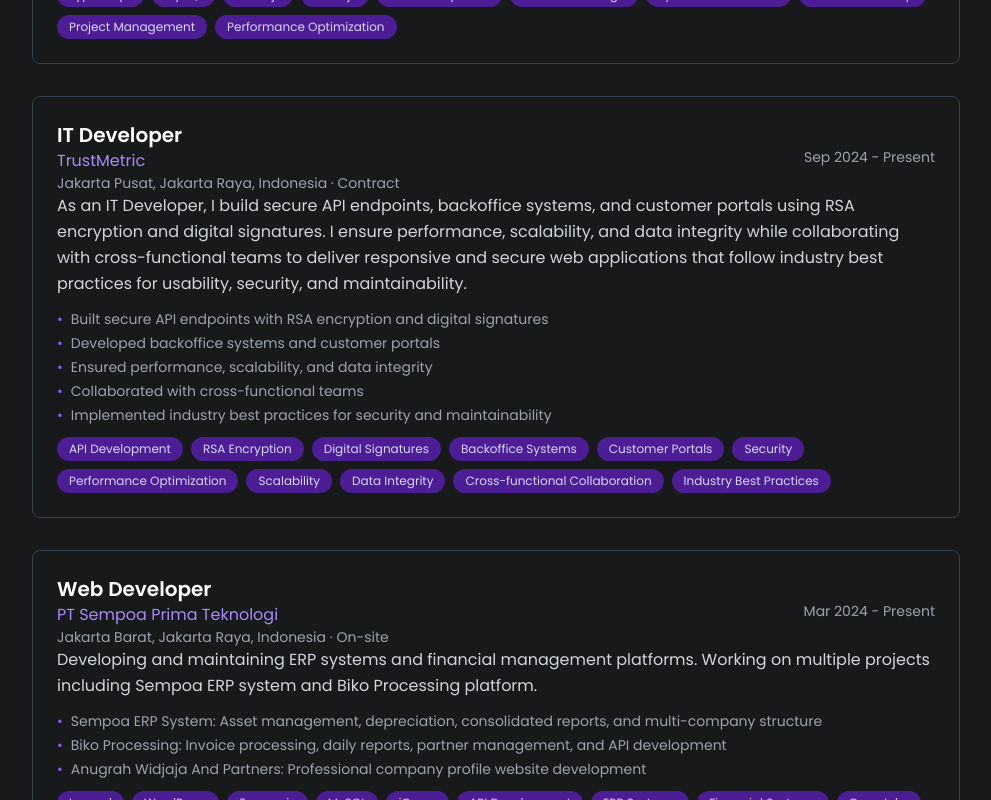
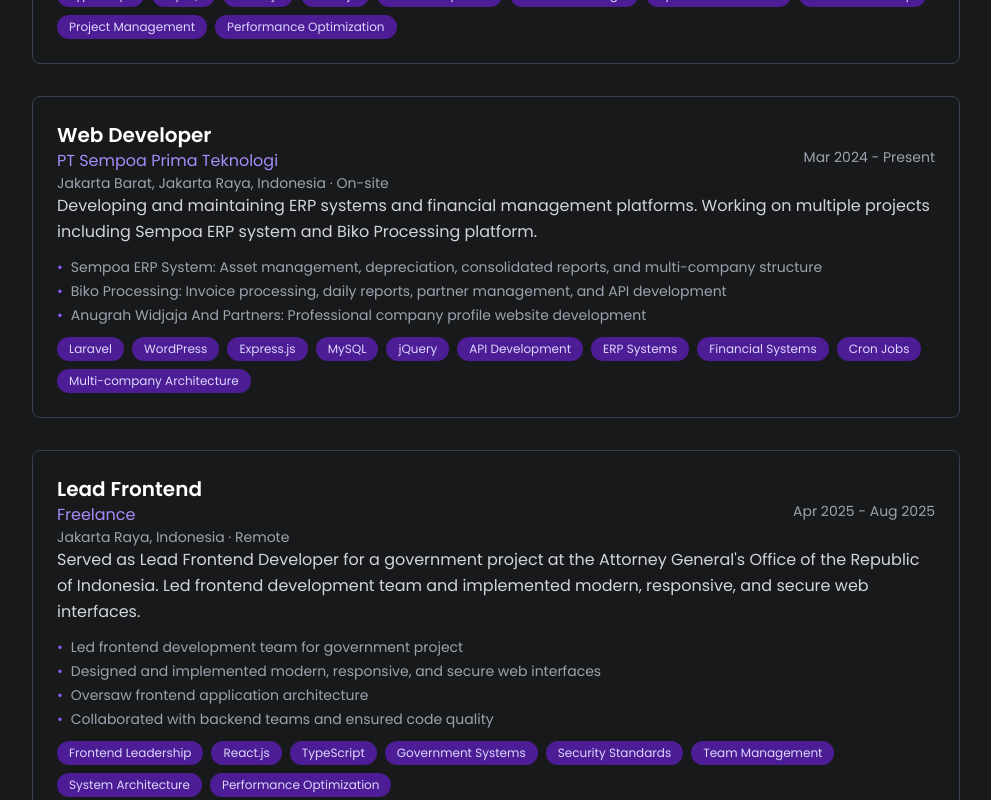
Before and after one commit to arifDev21/My-PORTOFPLIO, a React (Vite) app: page / in a window 1280 px wide. Shown: the part 2180-2980 px from the top of the page, without its empty margins (144-1135 px from the left). Built offline with nearby package versions, Linux system fonts and the light colour scheme.

Commit message:
Update Experience.jsx

```diff
--- a/src/sections/Experience.jsx
+++ b/src/sections/Experience.jsx
@@ -25,7 +25,7 @@ export default function Experience() {
     {
       title: "Fullstack & Mobile Developer",
       company: "Australian Mining Company",
-      date: "Dec 2024 - Present",
+      date: "Dec 2024 - June 2025",
       location: "Australia · Remote",
       description: "Developed comprehensive applications for mining operations, including both web and mobile solutions to support various mining activities and operational requirements.",
       highlights: [
@@ -52,21 +52,21 @@ export default function Experience() {
       ],
       skills: ["TypeScript", "MySQL", "React.js", "Node.js", "API Development", "Database Design", "System Architecture", "Team Leadership", "Project Management", "Performance Optimization"]
     },
-    {
-      title: "IT Developer",
-      company: "TrustMetric",
-      date: "Sep 2024 - Present",
-      location: "Jakarta Pusat, Jakarta Raya, Indonesia · Contract",
-      description: "As an IT Developer, I build secure API endpoints, backoffice systems, and customer portals using RSA encryption and digital signatures. I ensure performance, scalability, and data integrity while collaborating with cross-functional teams to deliver responsive and secure web applications that follow industry best practices for usability, security, and maintainability.",
-      highlights: [
-        "Built secure API endpoints with RSA encryption and digital signatures",
-        "Developed backoffice systems and customer portals",
-        "Ensured performance, scalability, and data integrity",
-        "Collaborated with cross-functional teams",
-        "Implemented industry best practices for security and maintainability"
-      ],
-      skills: ["API Development", "RSA Encryption", "Digital Signatures", "Backoffice Systems", "Customer Portals", "Security", "Performance Optimization", "Scalability", "Data Integrity", "Cross-functional Collaboration", "Industry Best Practices"]
-    },
+    // {
+    //   title: "IT Developer",
+    //   company: "TrustMetric",
+    //   date: "Sep 2024 - Present",
+    //   location: "Jakarta Pusat, Jakarta Raya, Indonesia · Contract",
+    //   description: "As an IT Developer, I build secure API endpoints, backoffice systems, and customer portals using RSA encryption and digital signatures. I ensure performance, scalability, and data integrity while collaborating with cross-functional teams to deliver responsive and secure web applications that follow industry best practices for usability, security, and maintainability.",
+    //   highlights: [
+    //     "Built secure API endpoints with RSA encryption and digital signatures",
+    //     "Developed backoffice systems and customer portals",
+    //     "Ensured performance, scalability, and data integrity",
+    //     "Collaborated with cross-functional teams",
+    //     "Implemented industry best practices for security and maintainability"
+    //   ],
+    //   skills: ["API Development", "RSA Encryption", "Digital Signatures", "Backoffice Systems", "Customer Portals", "Security", "Performance Optimization", "Scalability", "Data Integrity", "Cross-functional Collaboration", "Industry Best Practices"]
+    // },
     {
       title: "Web Developer",
       company: "PT Sempoa Prima Teknologi",
@@ -83,7 +83,7 @@ export default function Experience() {
     {
       title: "Lead Frontend",
       company: "Freelance",
-      date: "Jun 2025 - Present",
+      date: "Apr 2025 - Aug 2025",
       location: "Jakarta Raya, Indonesia · Remote",
       description: "Served as Lead Frontend Developer for a government project at the Attorney General's Office of the Republic of Indonesia. Led frontend development team and implemented modern, responsive, and secure web interfaces.",
       highlights: [
```
